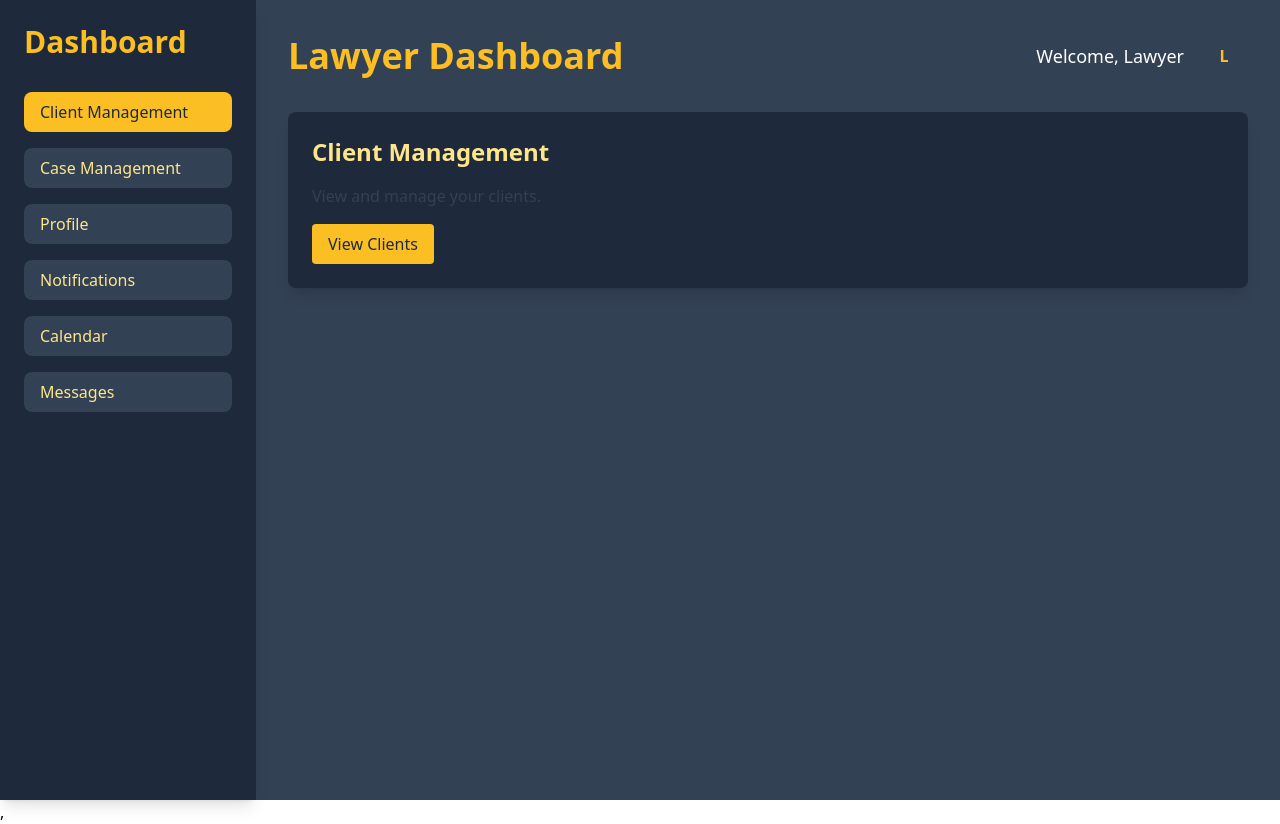
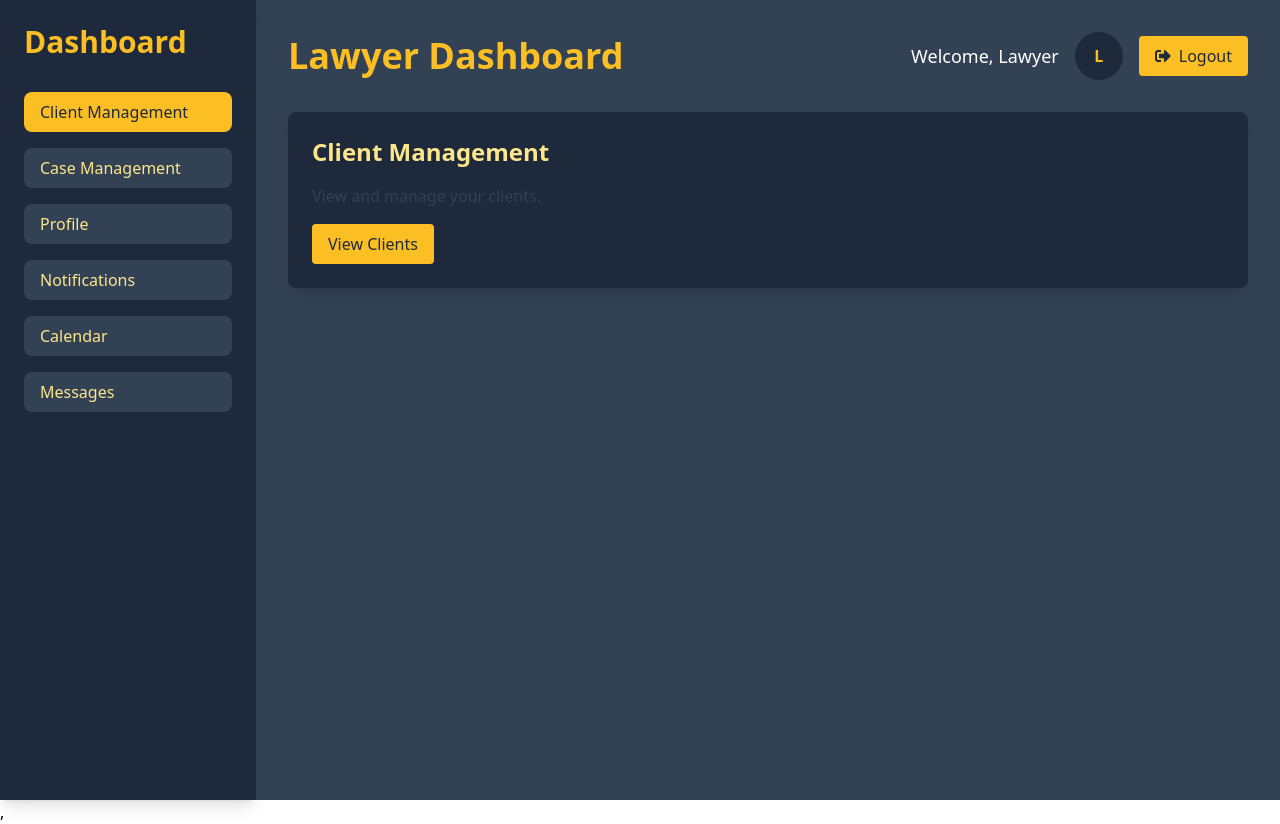
Before and after one commit to Leeoasis/sharuh-law-frontend, a React (Create React App) app: page /lawyer-dashboard in a window 1280 px wide. Built offline with nearby package versions, Linux system fonts and the light colour scheme.

Commit message:
Add logout

```diff
--- a/src/components/dashboards/LawyerDashboard.js
+++ b/src/components/dashboards/LawyerDashboard.js
@@ -2,6 +2,9 @@ import React, { useState } from 'react';
 import ReactCalendar from 'react-calendar';
 import 'react-calendar/dist/Calendar.css';
 import ModalComponent from '../ModalComponent';
+import { FaSignOutAlt } from 'react-icons/fa';
+import { useNavigate } from 'react-router-dom';
+
 
 const LawyerDashboard = () => {
   const [selectedOption, setSelectedOption] = useState('Client Management');
@@ -9,6 +12,7 @@ const LawyerDashboard = () => {
   const [events, setEvents] = useState([]);
   const [modalIsOpen, setModalIsOpen] = useState(false);
   const [eventTitle, setEventTitle] = useState('');
+  const navigate = useNavigate();
 
   const openModal = () => setModalIsOpen(true);
   const closeModal = () => {
@@ -21,6 +25,10 @@ const LawyerDashboard = () => {
       setEvents([...events, { date: date.toDateString(), title: eventTitle }]);
       closeModal();
     }
+  };
+
+  const handleLogout = () => {
+    navigate('/');
   };
 
   const renderContent = () => {
@@ -43,6 +51,9 @@ const LawyerDashboard = () => {
       'Messages': (
         <ContentSection title="Messages" description="Check your messages and communicate with clients." buttonText="View Messages" />
       ),
+      // 'Welcome': (
+      //   <WelcomeSection />
+      // ),
     };
     return contentMap[selectedOption] || <WelcomeSection />;
   };
@@ -51,7 +62,7 @@ const LawyerDashboard = () => {
     <div className="flex flex-col lg:flex-row min-h-screen bg-secondary-light text-white">
       <Sidebar selectedOption={selectedOption} setSelectedOption={setSelectedOption} />
       <div className="flex-1 p-4 lg:p-8">
-        <Header />
+        <Header handleLogout={handleLogout} />
         <div className="bg-secondary shadow-lg rounded-lg p-4 lg:p-6">
           {renderContent()}
         </div>
@@ -84,12 +95,15 @@ const Sidebar = ({ selectedOption, setSelectedOption }) => (
   </div>
 );
 
-const Header = () => (
+const Header = ({ handleLogout }) => (
   <div className="flex flex-col lg:flex-row justify-between items-start lg:items-center mb-4 lg:mb-8">
     <h1 className="text-4xl font-bold text-primary mb-4 lg:mb-0">Lawyer Dashboard</h1>
     <div className="flex items-center space-x-4">
       <span className="text-lg">Welcome, Lawyer</span>
-      <div className="w-12 h-12 bg-secondary-light rounded-full flex items-center justify-center text-primary font-bold">L</div>
+      <div className="w-12 h-12 bg-secondary rounded-full flex items-center justify-center text-primary font-bold">L</div>
+      <button onClick={handleLogout} className="flex items-center bg-primary text-secondary px-4 py-2 rounded hover:bg-primary-light">
+        <FaSignOutAlt className="mr-2" /> Logout
+      </button>
     </div>
   </div>
 );
```
